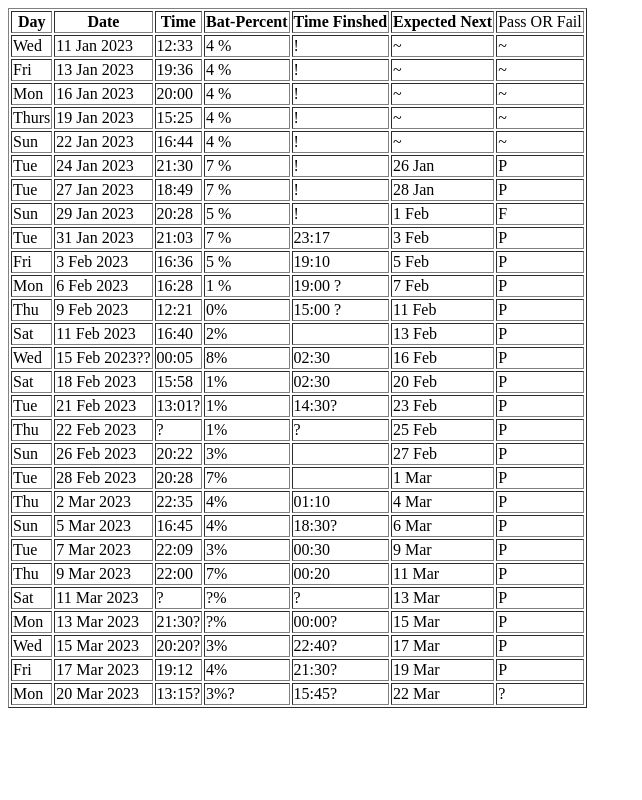
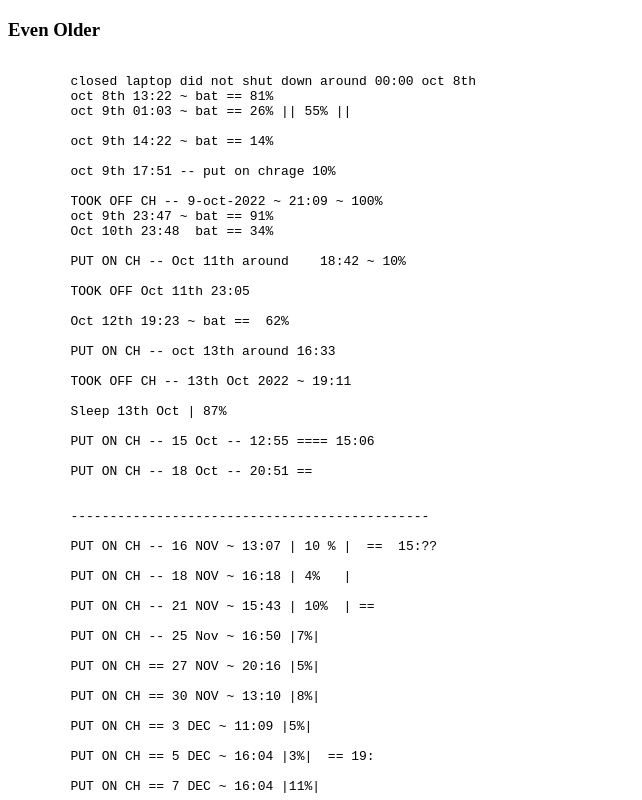
Before and after one commit to finncoder99/batcoffeeinfo.github.io, a plain HTML site: page old.html in a window 1280 px wide. Shown: the top 800 px of the page, without its empty margins (0-642 px from the left). Drawn offline with Linux system fonts and the light colour scheme.

Commit message:
Update old.html

```diff
--- a/old.html
+++ b/old.html
@@ -300,6 +300,112 @@
                     <td>?</td>
                 </tr>
 
+                <h3>Even Older</h3>
+                 <pre>
+
+        closed laptop did not shut down around 00:00 oct 8th
+	oct 8th 13:22 ~ bat == 81%
+	oct 9th 01:03 ~ bat == 26% || 55% ||
+
+	oct 9th 14:22 ~ bat == 14%
+
+	oct 9th 17:51 -- put on chrage 10%
+
+	TOOK OFF CH -- 9-oct-2022 ~ 21:09 ~ 100%
+	oct 9th 23:47 ~ bat == 91%
+	Oct 10th 23:48	bat == 34%
+
+	PUT ON CH -- Oct 11th around	18:42 ~ 10%
+
+	TOOK OFF Oct 11th 23:05
+
+	Oct 12th 19:23 ~ bat ==  62%
+
+	PUT ON CH -- oct 13th around 16:33
+
+	TOOK OFF CH -- 13th Oct 2022 ~ 19:11
+
+	Sleep 13th Oct | 87%
+
+	PUT ON CH -- 15 Oct -- 12:55 ==== 15:06
+
+	PUT ON CH -- 18 Oct -- 20:51 ==
+
+
+	----------------------------------------------
+
+	PUT ON CH -- 16 NOV ~ 13:07 | 10 % |  ==  15:??
+
+	PUT ON CH -- 18 NOV ~ 16:18 | 4%   |
+
+	PUT ON CH -- 21 NOV ~ 15:43 | 10%  | ==
+
+	PUT ON CH -- 25 Nov ~ 16:50 |7%|
+
+	PUT ON CH == 27 NOV ~ 20:16 |5%|
+
+	PUT ON CH == 30 NOV ~ 13:10 |8%|
+
+	PUT ON CH == 3 DEC ~ 11:09 |5%|
+
+	PUT ON CH == 5 DEC ~ 16:04 |3%|  == 19:
+
+	PUT ON CH == 7 DEC ~ 16:04 |11%|
+
+	PUT ON CH == 9 DEC ~ 18:17 |8%|
+
+	PUT ON CH == 12 DEC ~ 14:38 |6%|
+
+	PUT ON CH == 15 DEC ~ 14:38 |5%|
+
+	PUT ON CH == 18 DEC ~ 14:38 |3%|
+
+	PUT ON CH == 27 OR 28 DEC ~ 14:38 |3%|
+
+
+	PUT ON CH == 4 Jan
+
+	-------------------------------------------------------------
+
+	PUT ON CH == 11 JAN ~ 12:33 |4%|
+
+
+	PUT ON CH == 13 JAN ~ 19:36 |4%|
+
+	PUT ON CH == 16 JAN ~ 20:00 |4%|
+
+	PUT ON CH == 19 JAN ~ 15:25 |4%|
+
+	PUT ON CH == 22 JAN ~ 16:44 |4%|
+
+	PUT ON CH == 24 JAN ~ 21:30 |7%|  --> 26 Jan
+
+	PUT ON CH == 27 JAN ~ 18:49 |7%|  --> 28 Jan
+
+	PUT ON CH == 29 JAN ~ 20:28 |5%|  --> 1 Feb XXXX
+
+	PUT ON CH == 31 JAN ~ 21:03 |6%|  --> 1 Feb XXXX
+
+
+
+        </pre>
+
+
+
+
+
+
+
+
+
+
+
+
+
+
+                <hr>
+                <h2>Another Table</h2>
+
 
 
 
```
